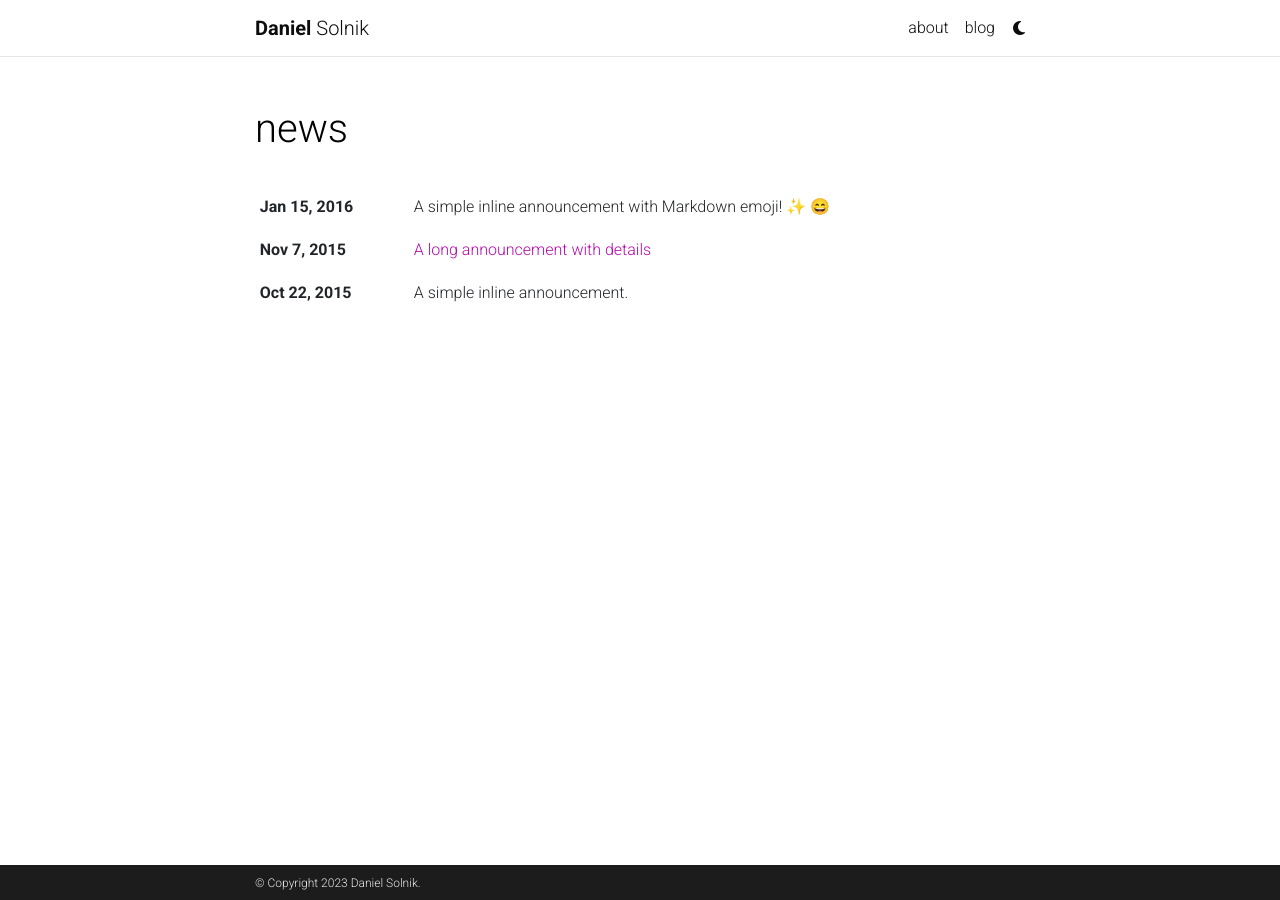
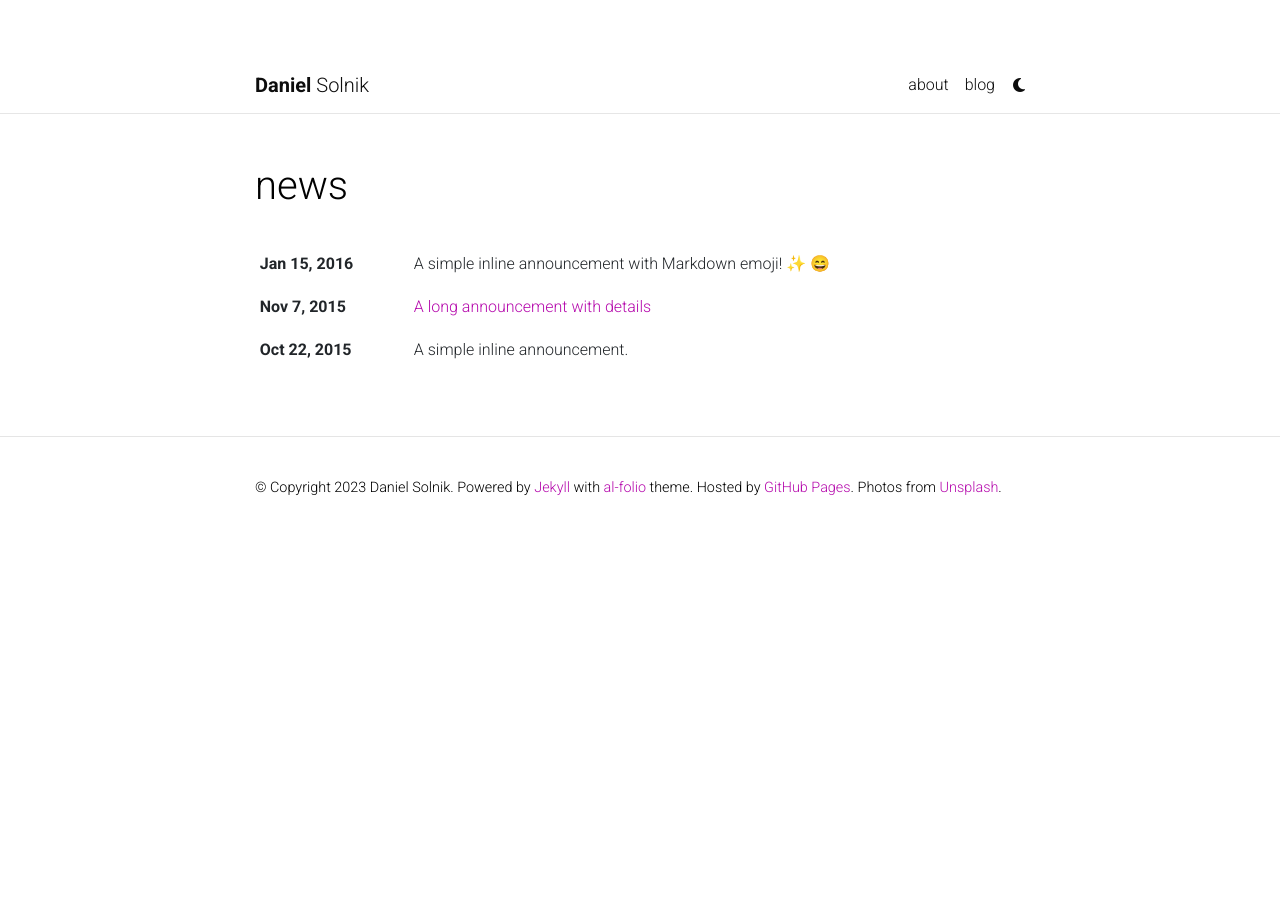
Before and after one commit to Dsolnik/dsolnik.github.io, a Jekyll site: the page built from news.html, in a window 1280 px wide. Built offline with Jekyll 4.4.1, drawn with Linux system fonts in a browser that asks for light colours; emoji names are drawn with the system emoji font; comment, search, counter and statistics services are not loaded; a style sheet for code colours, icons or effects is not loaded.

```diff
--- a/_config.yml
+++ b/_config.yml
@@ -8,8 +8,11 @@ middle_name:
 last_name: Solnik
 email: dansolnik@gmail.com
 description: > # the ">" symbol means to ignore newlines until "footer_text:"
-  My personal website.
-footer_text:
+  My Website
+footer_text: >
+  Powered by <a href="https://jekyllrb.com/" target="_blank">Jekyll</a> with <a href="https://github.com/alshedivat/al-folio">al-folio</a> theme.
+  Hosted by <a href="https://pages.github.com/" target="_blank">GitHub Pages</a>.
+  Photos from <a href="https://unsplash.com" target="_blank">Unsplash</a>.
 keywords: jekyll, jekyll-theme, academic-website, portfolio-website  # add your own keywords or leave empty
 
 lang: en # the language of your site (for example: en, fr, cn, ru, etc.)
@@ -44,8 +47,8 @@ rss_icon: false
 # Layout
 # -----------------------------------------------------------------------------
 
-navbar_fixed: true
-footer_fixed: true
+navbar_fixed: false
+footer_fixed: false
 
 # Dimensions
 max_width: 800px
```
